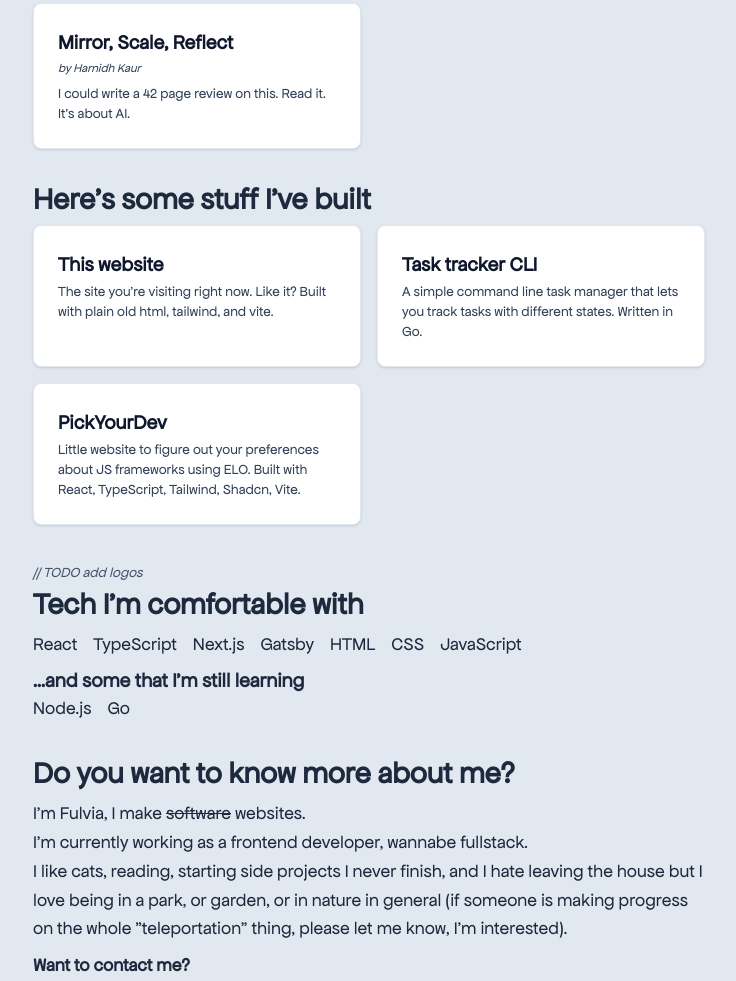
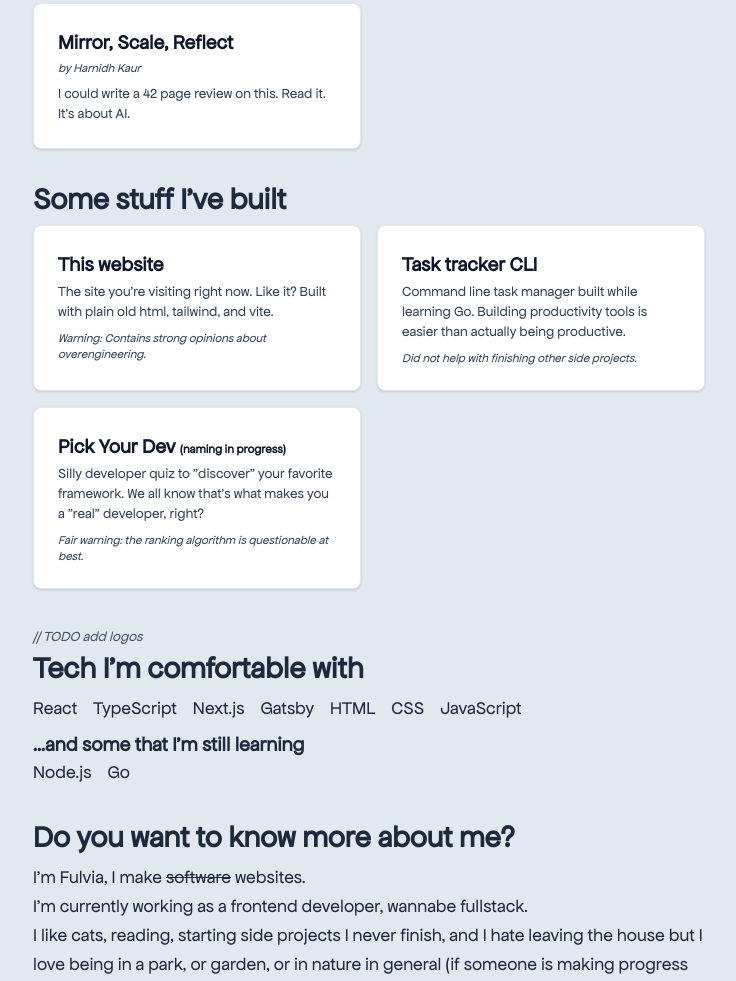
Before and after one commit to zum281/personal-site, a website built with Vite: page index.html in a window 1280 px wide. Shown: the part 737-1718 px from the top of the page, without its empty margins (271-1007 px from the left). Built offline with nearby package versions, Linux system fonts and the light colour scheme; files whose address does not match are found by name.

Commit message:
feat: update stuff i built section

```diff
--- a/index.html
+++ b/index.html
@@ -101,7 +101,7 @@
         </ul>
       </section>
       <section class="space-y-2">
-        <h2 class="text-3xl font-bold">Here's some stuff I've built</h2>
+        <h2 class="text-3xl font-bold">Some stuff I've built</h2>
         <ul class="grid md:grid-cols-2 gap-4">
           <li>
             <a
@@ -115,6 +115,10 @@
                 The site you're visiting right now. Like it? Built with plain
                 old html, tailwind, and vite.
               </p>
+
+              <p class="italic text-xs text-slate-700 dark:text-slate-400 mt-2">
+                Warning: Contains strong opinions about overengineering.
+              </p>
             </a>
           </li>
           <li>
@@ -126,8 +130,11 @@
                 Task tracker CLI
               </h3>
               <p class="font-normal text-sm text-slate-700 dark:text-slate-400">
-                A simple command line task manager that lets you track tasks
-                with different states. Written in Go.
+                Command line task manager built while learning Go. Building
+                productivity tools is easier than actually being productive.
+              </p>
+              <p class="italic text-xs text-slate-700 dark:text-slate-400 mt-2">
+                Did not help with finishing other side projects.
               </p>
             </a>
           </li>
@@ -137,12 +144,15 @@
               target="_blank"
               class="block max-w-sm p-6 bg-white border border-slate-200 rounded-lg shadow-sm hover:bg-slate-100 dark:bg-slate-800 dark:border-slate-700 dark:hover:bg-slate-700 h-full">
               <h3 class="mb-1 text-xl font-bold text-slate-900 dark:text-white">
-                PickYourDev
+                Pick Your Dev
+                <span class="text-xs">(naming in progress)</span>
               </h3>
               <p class="font-normal text-sm text-slate-700 dark:text-slate-400">
-                Little website to figure out your preferences about JS
-                frameworks using ELO. Built with React, TypeScript, Tailwind,
-                Shadcn, Vite.
+                Silly developer quiz to "discover" your favorite framework. We
+                all know that's what makes you a "real" developer, right?
+              </p>
+              <p class="italic text-xs text-slate-700 dark:text-slate-400 mt-2">
+                Fair warning: the ranking algorithm is questionable at best.
               </p>
             </a>
           </li>
```
